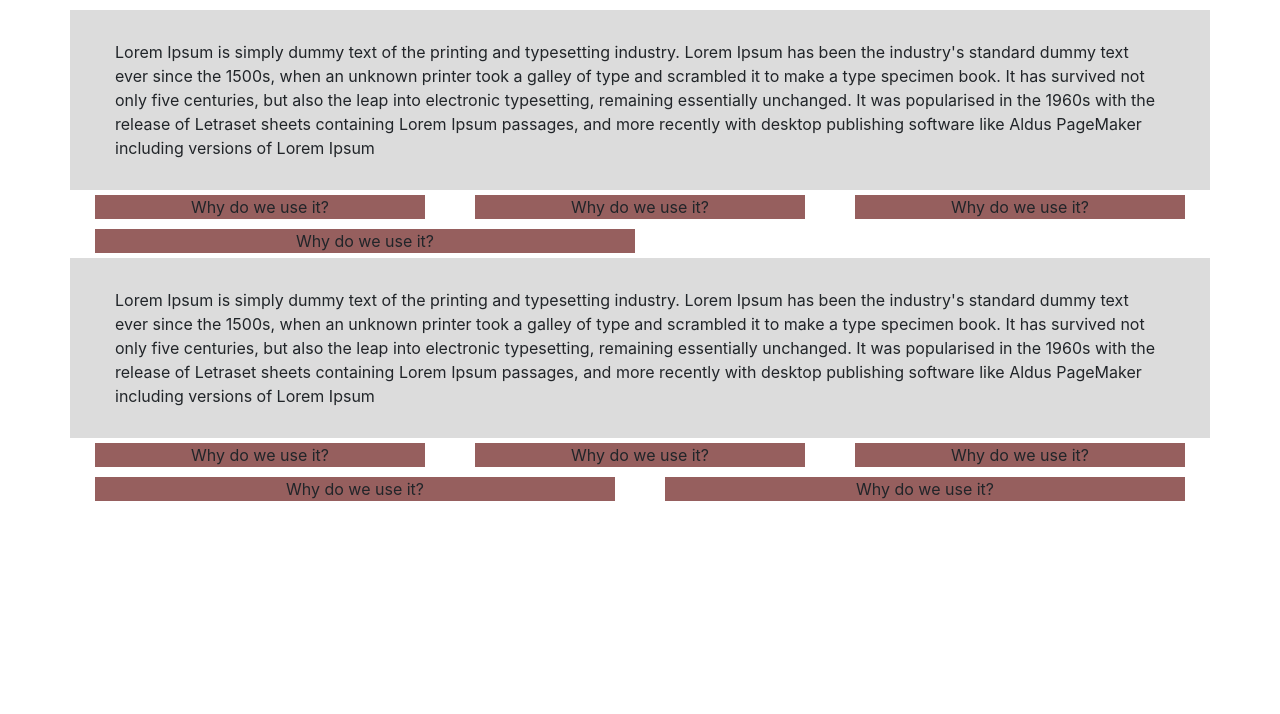
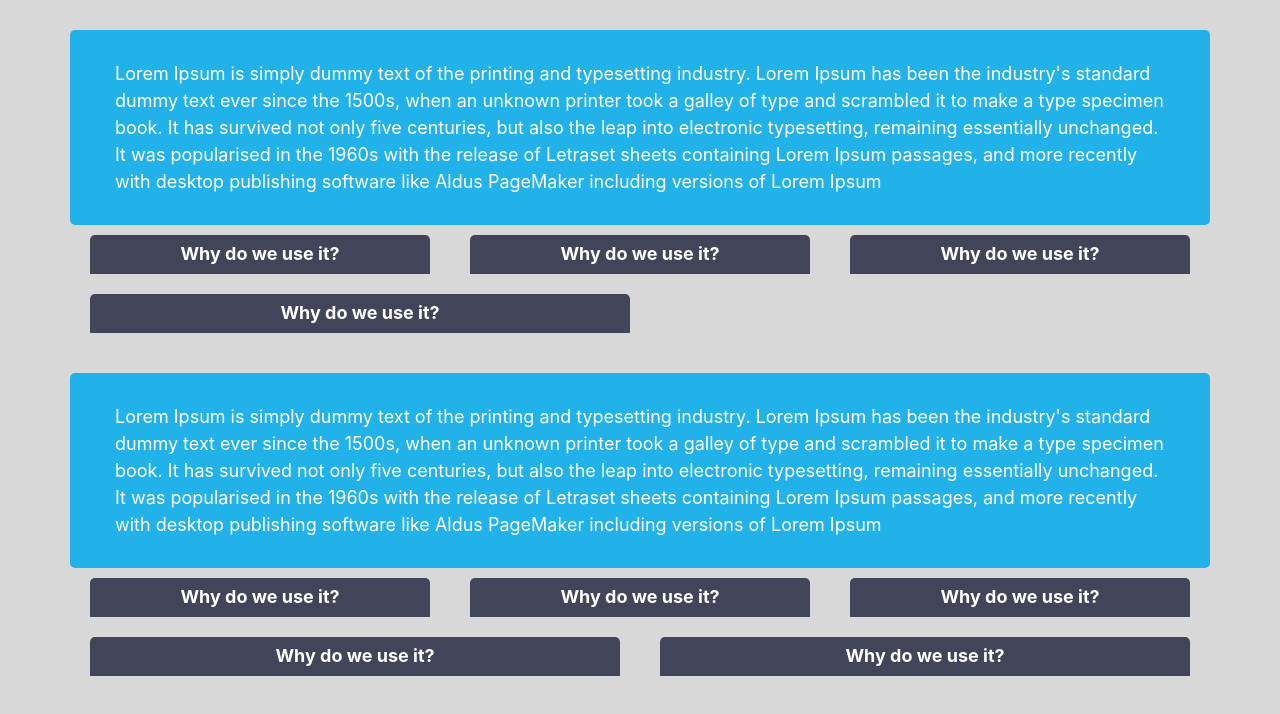
Before and after one commit to PaBLyS/HR-questions, a Nuxt app: page / in a window 1280 px wide. Shown: the top 714 px of the page. Built offline with nearby package versions, Linux system fonts and the light colour scheme.

Commit message:
add style on components

```diff
--- a/components/defaultText.vue
+++ b/components/defaultText.vue
@@ -17,7 +17,11 @@
 
 <style lang="scss" scoped>
   .text-wrap {
-    background: #dcdcdc;
+    color: #fff;
+    background: #22b2ea;
     padding: 30px;
+    font-size: 18px;
+    border-radius: 5px;
+    margin-top: 30px;
   }
 </style>
--- a/components/question.vue
+++ b/components/question.vue
@@ -34,20 +34,29 @@
     &-wrap {
       min-width: 30%;
       max-width: 50%;
-      margin: 5px 10px;
+      margin: 10px 5px;
     }
 
     &-label {
       text-align: center;
-      background: #965f5e;
+      color: #fff;
+      background: #42445a;
+      padding: 5px 10px;
+      font-size: 18px;
+      font-weight: bold;
+      border-top-left-radius: 5px;
+      border-top-right-radius: 5px;
+      cursor: pointer;
     }
 
     &-answer {
       overflow: hidden;
+      border: 1px solid #42445a;
+      padding: 5px 10px;
 
       &-close {
         height: 0;
-
+        padding: 0;
       }
     }
   }
--- a/pages/index.vue
+++ b/pages/index.vue
@@ -41,6 +41,10 @@
 </script>
 
 <style lang="scss">
+  body {
+    background: #d8d8d8;
+  }
+
   .wrap {
     margin: {
       top: 10px
```
